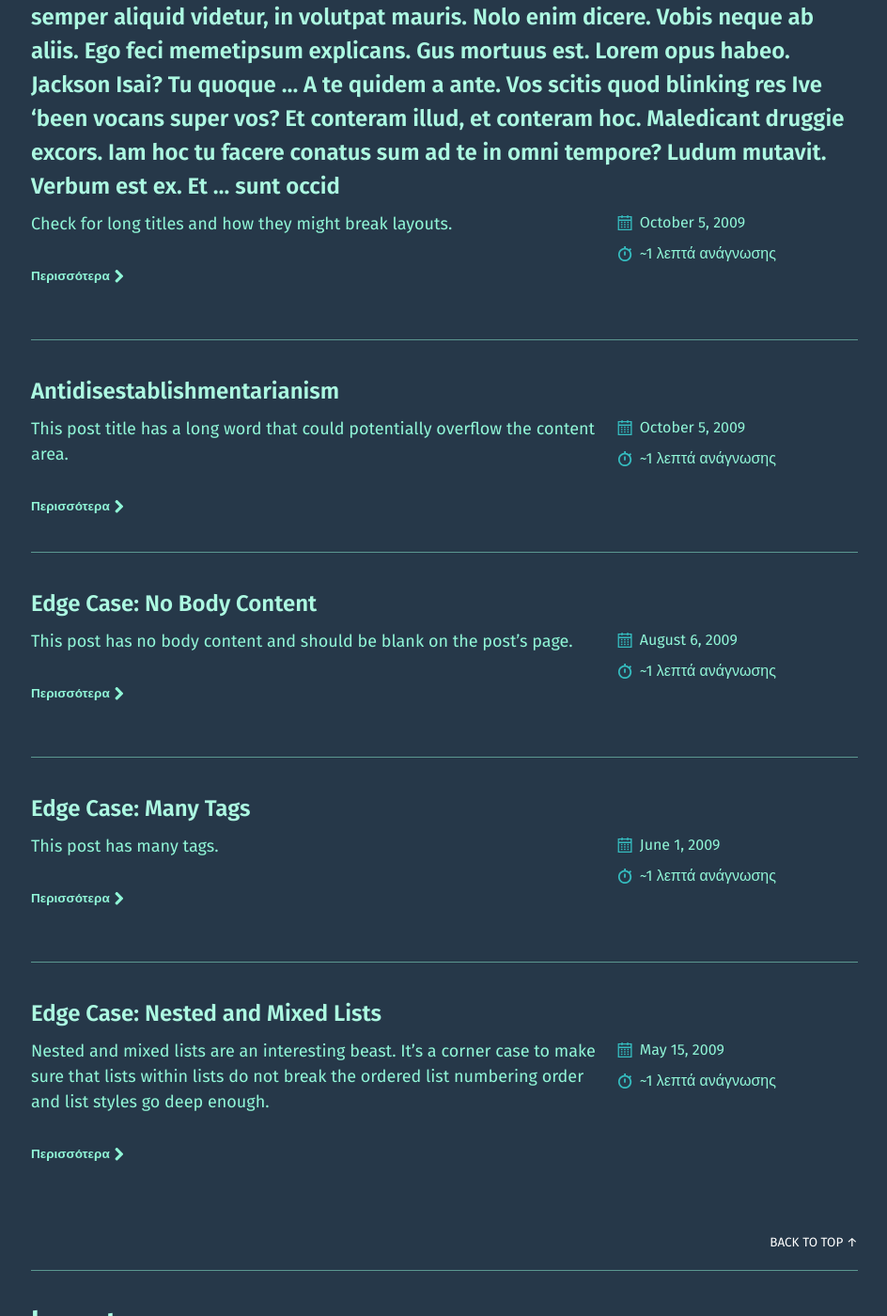
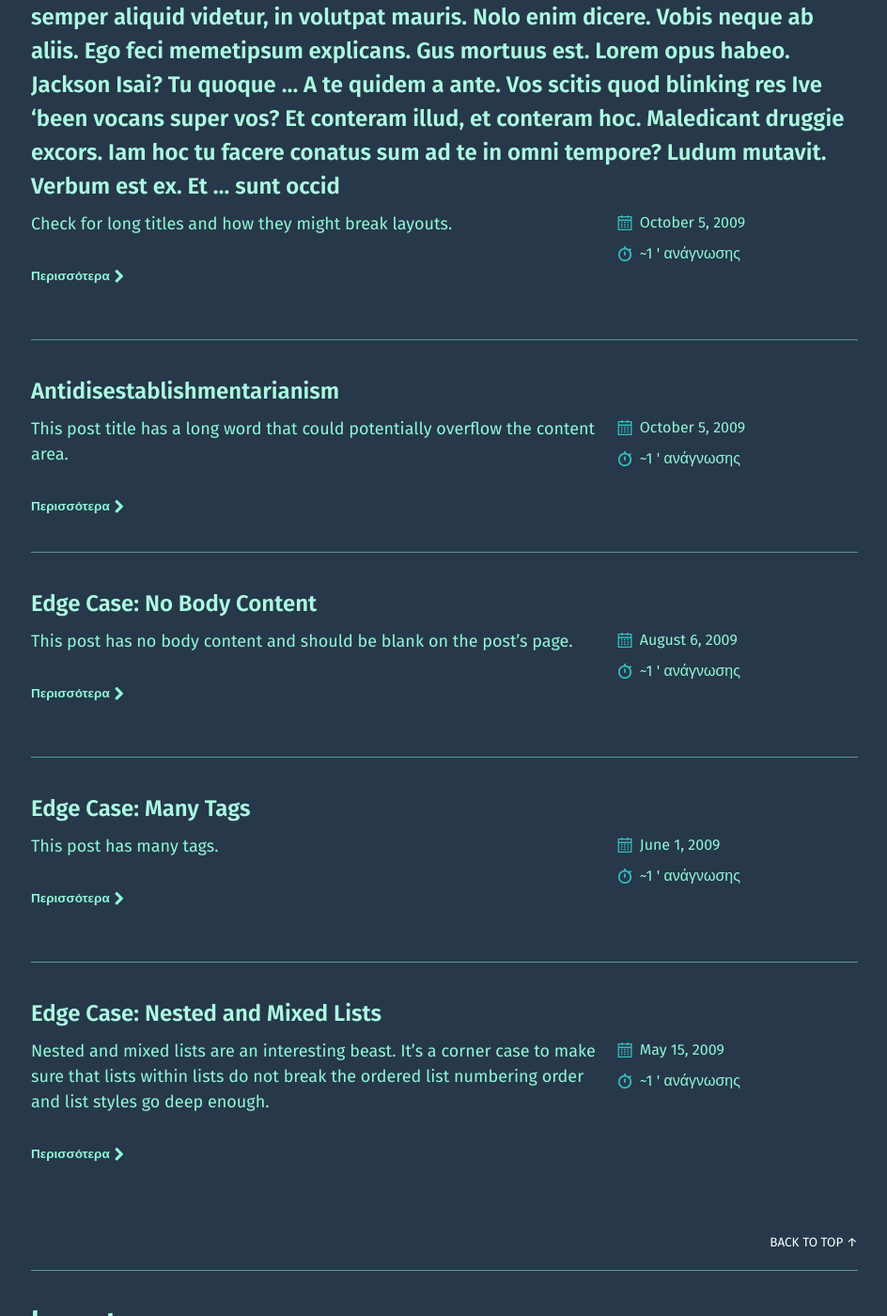
Before and after one commit to sunbliss/simple, a Jekyll site: the page built from tags.md, in a window 1280 px wide and 1400 px high, scrolled down 2600 px. Shown: the whole window at 94% size, without its empty margins (39-983 px from the left). Built offline with Jekyll 4.4.1, drawn with Linux system fonts in a browser that asks for light colours; comment, search, counter and statistics services are not loaded; a style sheet for code colours, icons or effects is not loaded; some of the changed text lies outside the part shown.

Commit message:
Update theme.yml

```diff
--- a/_data/theme.yml
+++ b/_data/theme.yml
@@ -17,7 +17,7 @@ t:
   posts: "Αναρτήσεις"
   page: "Σελίδα"
   of: "από"
-  min_read: "λεπτά ανάγνωσης"
+  min_read: "' ανάγνωσης"
   present: "Σήμερα"
 
 # Google Fonts
```
